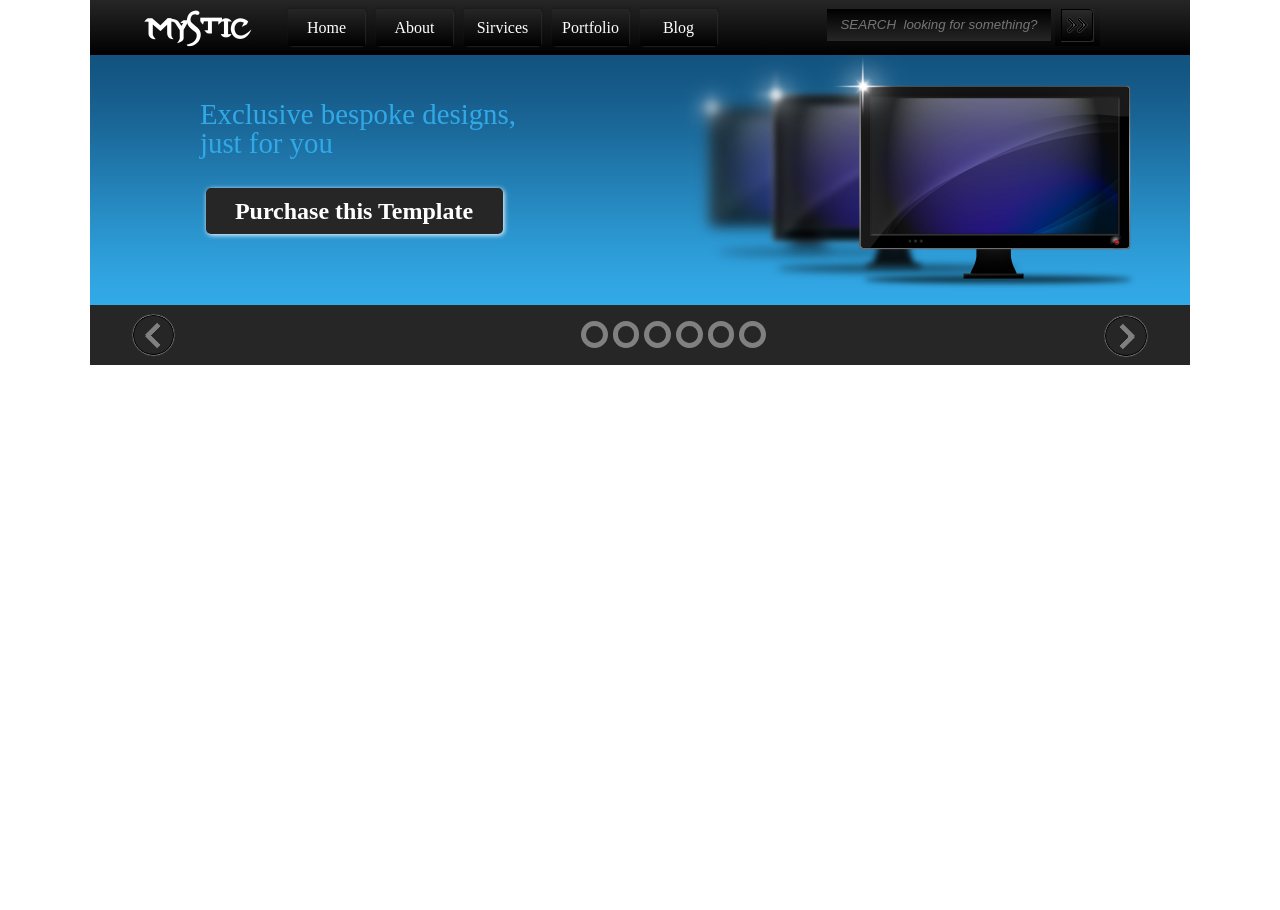
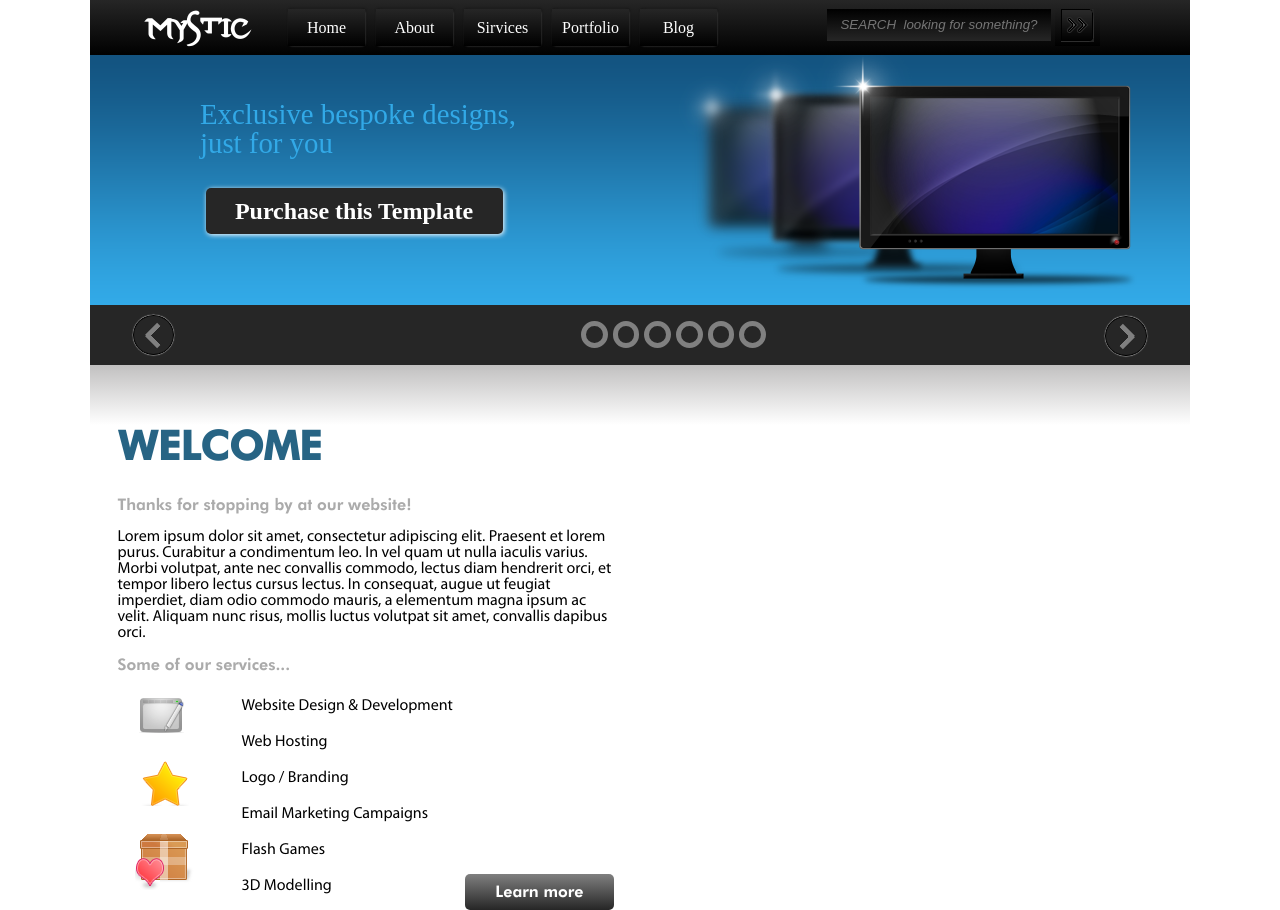
Before and after one commit to SkKostya/goodinc, a website: page public/index.html in a window 1280 px wide. Before the commit the page ends 800 px from the top, so only its background shows below. Drawn offline with Linux system fonts and the light colour scheme.

Commit message:
Left text in main

```diff
--- a/public/index.html
+++ b/public/index.html
@@ -42,7 +42,33 @@
 			</div>
 		</header>
 
-		<main class="main"></main>
+		<main class="main">
+			<div class="main__gradient"></div>
+			<div class="main__text">
+				<div class="main__service">
+					<p class="main__welcome">WELCOME</p></br></br>
+					<p class="main__greytext">Thanks for stopping by at our website!</p></br>
+					<p style="font-family: MyriadPro-Regular;">Lorem ipsum dolor sit amet, consectetur adipiscing elit. Praesent et lorem purus. Curabitur a condimentum leo. In vel quam ut nulla iaculis varius. Morbi volutpat, ante nec convallis commodo, lectus diam hendrerit orci, et tempor libero lectus cursus lectus. In consequat, augue ut feugiat imperdiet, diam odio commodo mauris, a elementum magna ipsum ac velit. Aliquam nunc risus, mollis luctus volutpat sit amet, convallis dapibus orci.</p></br>
+					<p class="main__greytext">Some of our services...</p>
+					<div class="main__images">
+						<div class="main__img main__img_margin"><img src="images/wacom.png""></div>
+						<div class="main__img main__img_margin"><img src="images/star.png""></div>
+						<div class="main__img"><img src="images/box.png"></div>
+					</div>
+					<div class="main__catalog">
+						<ul class="main__list">
+							<li class="main__item">Website Design & Development</li>
+							<li class="main__item">Web Hosting</li>
+							<li class="main__item">Logo / Branding</li>
+							<li class="main__item">Email Marketing Campaigns</li>
+							<li class="main__item">Flash Games</li>
+							<li class="main__item">3D Modelling</li>
+						</ul>
+					</div>
+					<div class="main__more main__more__pasition"><a href="#" class="main__roll">Learn more</a></div>
+				</div>
+			</div>
+		</main>
 
 		<footer class="footer"></footer>
 
--- a/src/scss/main.scss
+++ b/src/scss/main.scss
@@ -161,3 +161,67 @@
 		}
 	}
 }
+
+.main{
+	&__gradient{
+		height: 60px;
+		background: linear-gradient(to top, white, #c1c0c0);
+	}
+
+	&__text{
+		width: 95%;
+		margin: 0 auto;
+	}
+
+	&__service{
+		width: 47.5%;
+	}
+	&__welcome{
+		color: $blue;
+		font-weight: bold;
+		font-size: 2.5em;
+		font-family: Futura-Heavy;
+	}
+	&__greytext{
+		color: #ababab;
+		font-family: Futura-Heavy;
+	}
+	&__images{
+		float: left;
+		width: 15%;
+		margin-left: 3.5%;
+	}
+	&__img{
+		margin-top: 25px;
+		&_margin{
+			margin-left: 6%;
+		}
+	}
+	&__catalog{
+		width: 65%;
+		margin-top: 25px;
+		margin-left: 25%;
+	}
+	&__list{
+		list-style-type: none;
+		font-family: MyriadPro-Regular;
+	}
+	&__item{
+		margin-top: 20px;
+	}
+	&__more{
+		width: 30%;
+		text-align: center;
+		padding: 10px 0 10px 0;
+		margin-left: 70%;
+		margin-top: -20px;
+		border-radius: 5px;
+		background: linear-gradient(to top, $black, grey);
+	}
+	&__roll{
+		text-decoration: none;
+		color: #fff;
+		font-family: Futura-Heavy;
+		display: block;
+	}
+}
```
Also changed, not shown: public/css/main.css.
